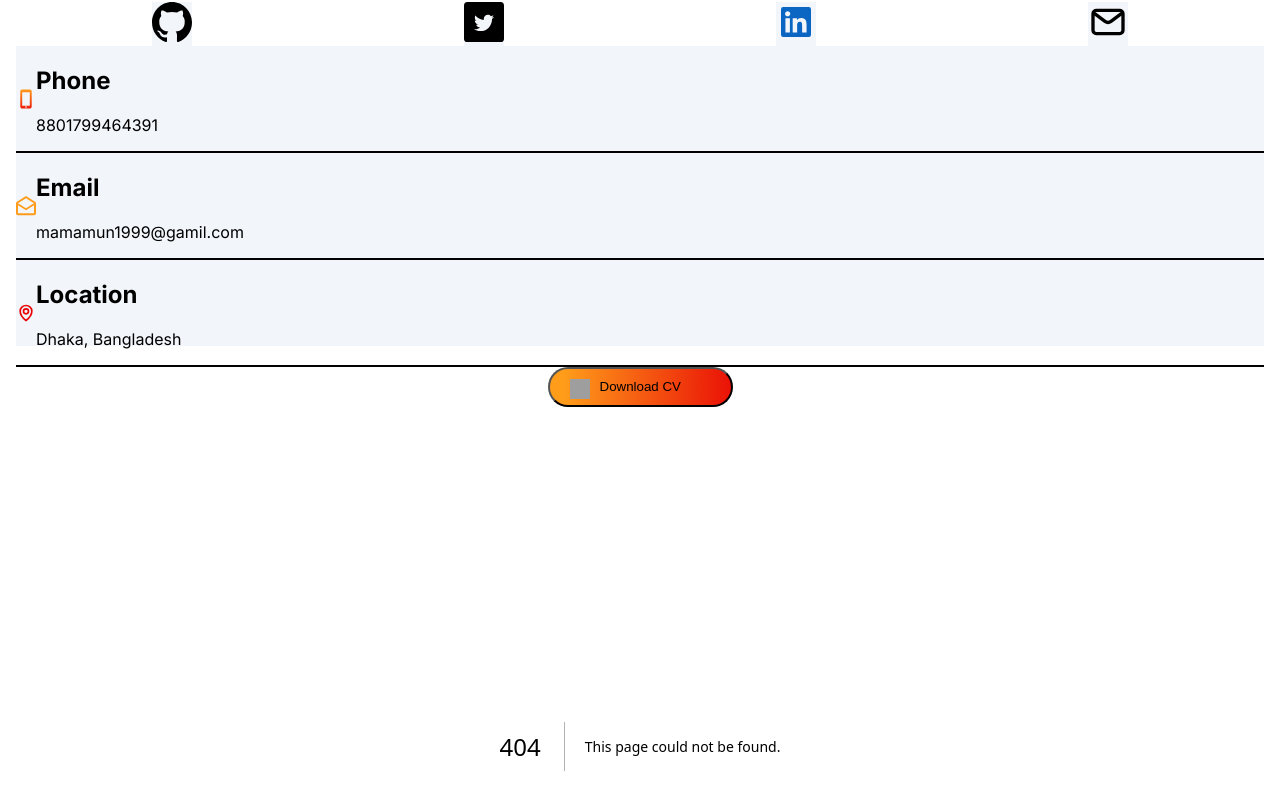
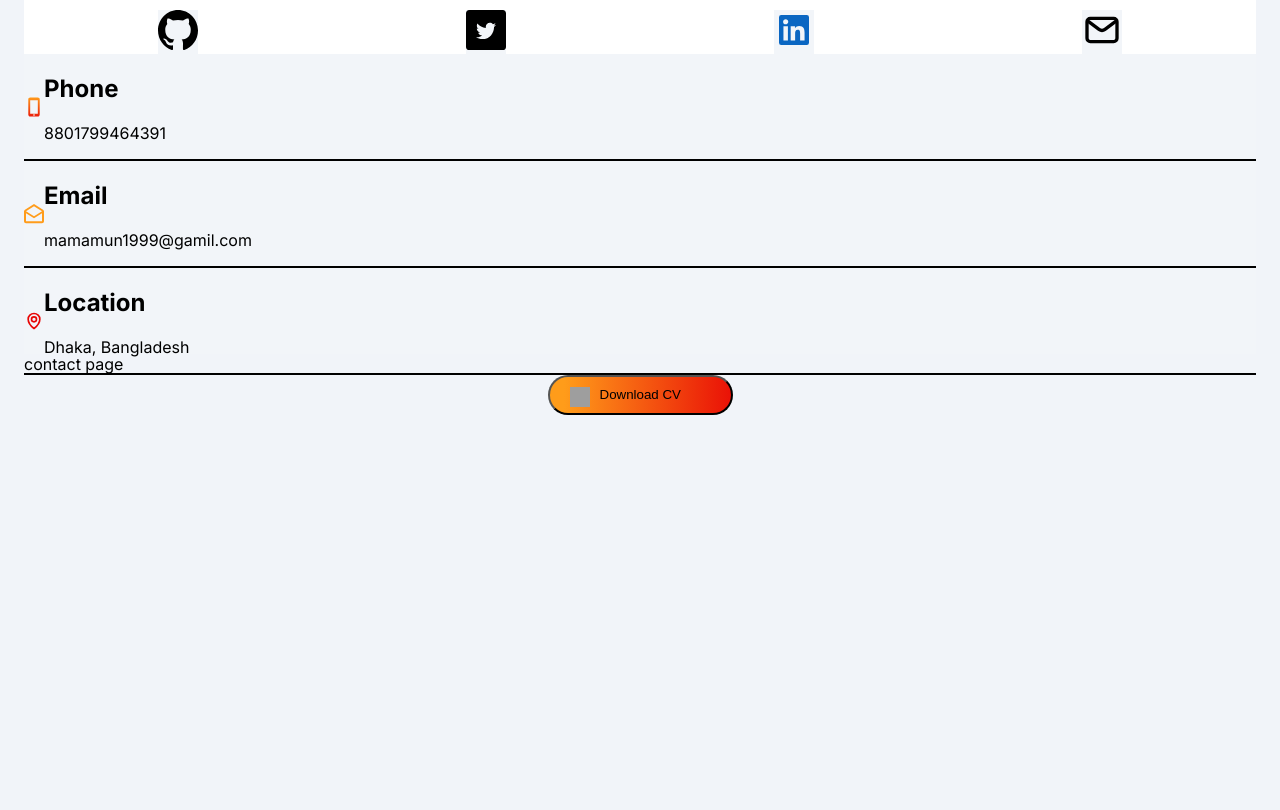
Before and after one commit to thernguy/portfolio, a Next.js app: page /contact in a window 1280 px wide. Before the commit this address had no page. Shown: the part 602-1412 px from the top of the page. After the commit the page ends 1017 px from the top, so only its background shows below. Built offline with nearby package versions, Linux system fonts and the light colour scheme; grey boxes are pictures that could not be loaded.

Commit message:
added work and contact route

```diff
--- /dev/null
+++ b/app/contact/page.tsx
@@ -0,0 +1,15 @@
+import {FC} from 'react';
+
+interface pageProps {
+  // Define your component props here
+}
+
+const page: FC<pageProps> = (props) => {
+  return (
+    <div>
+      contact page
+    </div>
+  );
+};
+
+export default page;
--- /dev/null
+++ b/app/works/page.tsx
@@ -0,0 +1,15 @@
+import {FC} from 'react';
+
+interface pageProps {
+  // Define your component props here
+}
+
+const page: FC<pageProps> = (props) => {
+  return (
+    <div>
+      work page
+    </div>
+  );
+};
+
+export default page;
```
